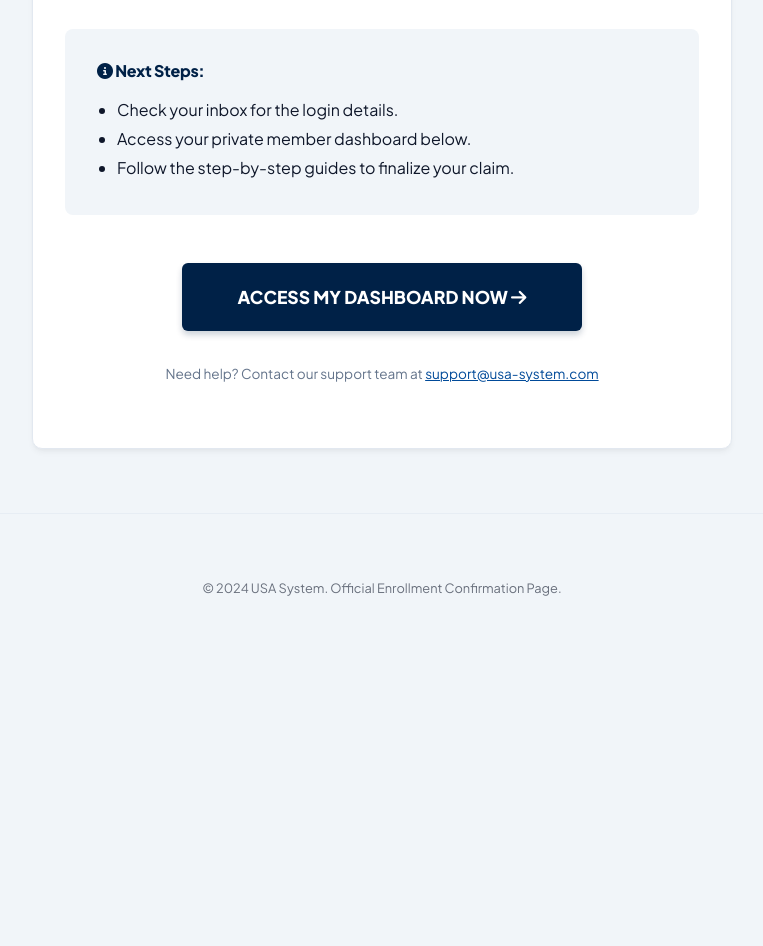
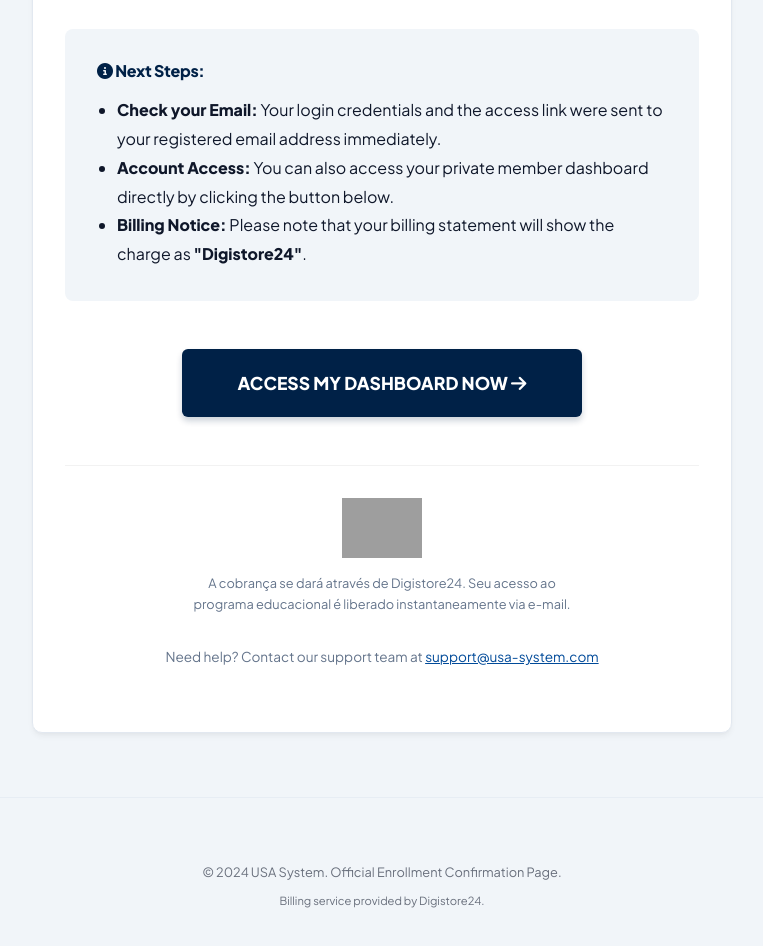
Before and after one commit to madsonpapito/ussys, a website built with Vite: page thanks.html in a window 1280 px wide. Shown: the part 540-1486 px from the top of the page, without its empty margins (258-1021 px from the left). Before the commit the page ends 1203 px from the top, so only its background shows below. Built offline with nearby package versions, Linux system fonts and the light colour scheme; grey boxes are pictures that could not be loaded.

Commit message:
feat: ajusta página de agradecimento para compliance Digistore24

```diff
--- a/thanks.html
+++ b/thanks.html
@@ -39,15 +39,23 @@
             <div style="background: var(--surface-light); padding: 2rem; border-radius: 8px; margin-bottom: 3rem; text-align: left;">
                 <h4 style="color: var(--primary); margin-bottom: 1rem;"><i class="fas fa-info-circle"></i> Next Steps:</h4>
                 <ul style="padding-left: 20px; line-height: 1.8; color: var(--text);">
-                    <li>Check your inbox for the login details.</li>
-                    <li>Access your private member dashboard below.</li>
-                    <li>Follow the step-by-step guides to finalize your claim.</li>
+                    <li><strong>Check your Email:</strong> Your login credentials and the access link were sent to your registered email address immediately.</li>
+                    <li><strong>Account Access:</strong> You can also access your private member dashboard directly by clicking the button below.</li>
+                    <li><strong>Billing Notice:</strong> Please note that your billing statement will show the charge as <strong>"Digistore24"</strong>.</li>
                 </ul>
             </div>
 
-            <a href="/hub.html" class="btn-cta" style="width: 100%; max-width: 400px;">
+            <a href="/hub.html" class="btn-cta" style="width: 100%; max-width: 400px; margin-bottom: 2rem;">
                 Access My Dashboard Now <i class="fas fa-arrow-right"></i>
             </a>
+
+            <!-- Digistore24 Compliance Section -->
+            <div style="margin-top: 1rem; padding-top: 2rem; border-top: 1px solid rgba(0,0,0,0.05); display: flex; flex-direction: column; align-items: center; gap: 15px;">
+                <img src="https://www.digistore24.com/static/img/badges/digistore24-seal-en.png" alt="Digistore24 Trusted" style="height: 60px;">
+                <p style="font-size: 0.8rem; color: var(--text-muted); max-width: 400px;">
+                    A cobrança se dará através de Digistore24. Seu acesso ao programa educacional é liberado instantaneamente via e-mail.
+                </p>
+            </div>
 
             <p style="margin-top: 2rem; font-size: 0.85rem; color: var(--text-muted);">
                 Need help? Contact our support team at <a href="mailto:support@usa-system.com" style="color: var(--secondary);">support@usa-system.com</a>
@@ -57,6 +65,7 @@
 
     <footer class="container section text-center" style="border-top: 1px solid var(--border); opacity: 0.6; font-size: 0.8rem;">
         <p>&copy; 2024 USA System. Official Enrollment Confirmation Page.</p>
+        <p style="font-size: 0.7rem; margin-top: 10px;">Billing service provided by Digistore24.</p>
     </footer>
 
 </body>
```
